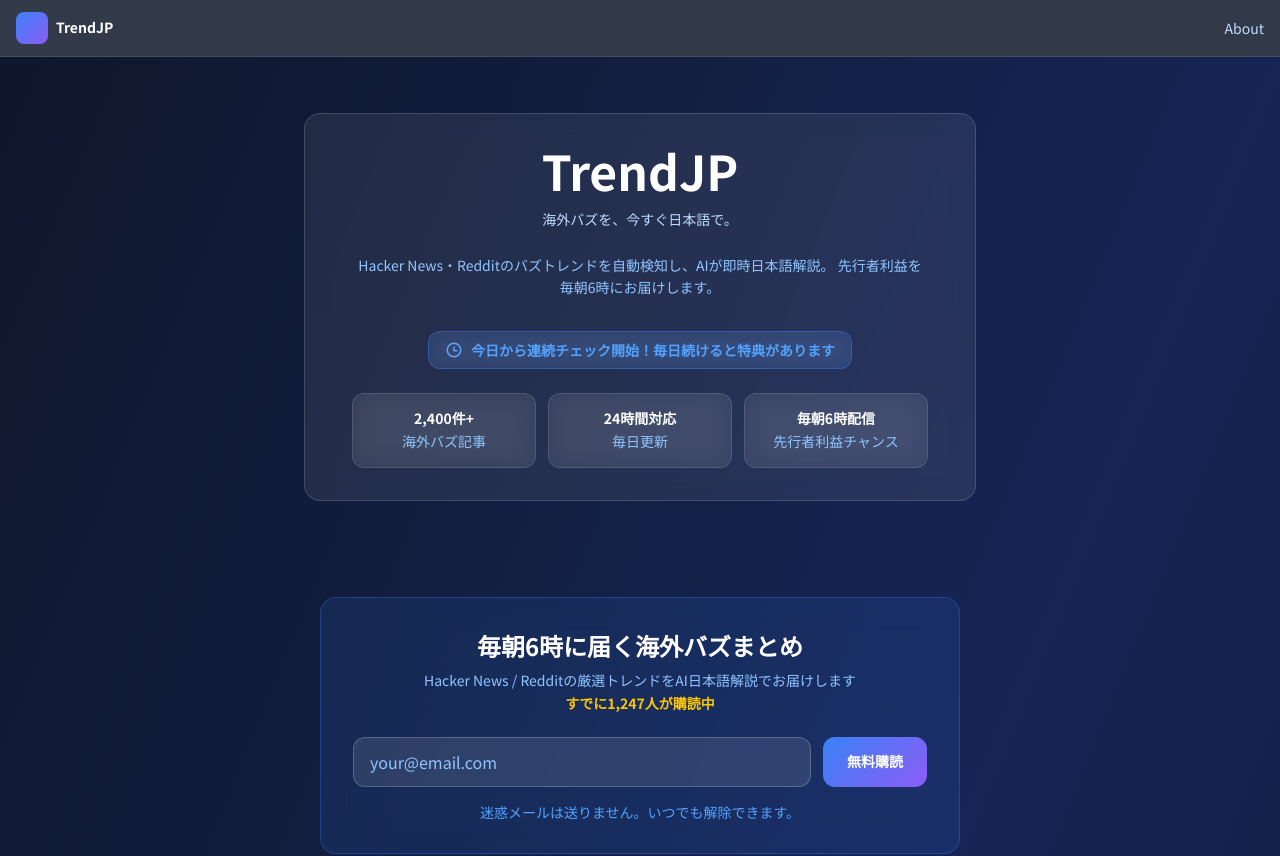
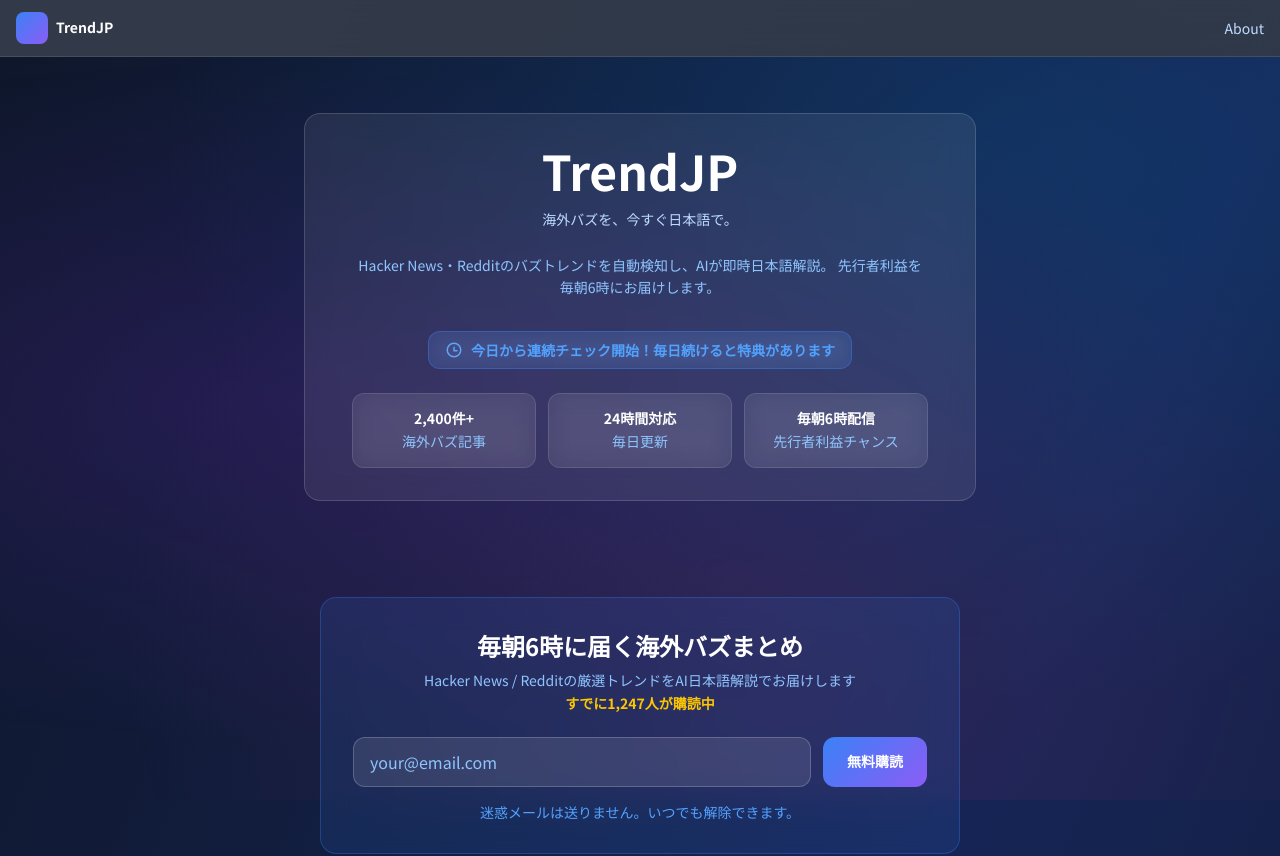
Before and after one commit to pokkori/trendjp, a Next.js app: page / in a window 1280 px wide. Shown: the top 856 px of the page. Built offline with nearby package versions, Linux system fonts and the light colour scheme; no server answers; the database is empty.

Commit message:
fix: Next.js 16 Turbopack--webpackフラグ・KEYWORDSエクスポート修正

```diff
--- a/app/globals.css
+++ b/app/globals.css
@@ -1,4 +1,9 @@
 @import "tailwindcss";
+
+:root {
+  --background: #0F0F1A;
+  --foreground: #F1F5F9;
+}
 
 * {
   box-sizing: border-box;
@@ -21,3 +26,81 @@ p, span, a, button, li {
   backdrop-filter: blur(10px);
   border: 1px solid rgba(255, 255, 255, 0.15);
 }
+
+/* === Pro Dark Theme Base Animations === */
+
+@keyframes float {
+  0%, 100% { transform: translateY(0) scale(1); opacity: 0.3; }
+  50% { transform: translateY(-20px) scale(1.2); opacity: 0.6; }
+}
+
+@keyframes btn-bounce {
+  0% { transform: scale(0.95); }
+  50% { transform: scale(1.03); }
+  100% { transform: scale(1); }
+}
+
+@keyframes shimmer {
+  0% { background-position: 200% 0; }
+  100% { background-position: -200% 0; }
+}
+
+@keyframes skeleton {
+  0% { background-position: 200% 0; }
+  100% { background-position: -200% 0; }
+}
+
+@keyframes scoreFloat {
+  0% { opacity: 1; transform: translateY(0) scale(1.2); }
+  100% { opacity: 0; transform: translateY(-60px) scale(0.8); }
+}
+
+.tabular-nums { font-variant-numeric: tabular-nums; }
+
+/* ============================================================
+   2026 Design Trends
+   ============================================================ */
+
+/* Ambient Mesh Gradient */
+body::before {
+  content: '';
+  position: fixed;
+  inset: 0;
+  pointer-events: none;
+  z-index: 0;
+  background:
+    radial-gradient(ellipse at 20% 50%, rgba(120, 40, 200, 0.18) 0%, transparent 60%),
+    radial-gradient(ellipse at 80% 20%, rgba(0, 180, 255, 0.12) 0%, transparent 60%),
+    radial-gradient(ellipse at 60% 80%, rgba(255, 60, 130, 0.10) 0%, transparent 60%);
+}
+
+/* Glassmorphism */
+.glass-card {
+  background: rgba(255, 255, 255, 0.06);
+  backdrop-filter: blur(12px);
+  -webkit-backdrop-filter: blur(12px);
+  border: 1px solid rgba(255, 255, 255, 0.10);
+  box-shadow: 0 8px 32px rgba(0,0,0,0.3), inset 0 1px 0 rgba(255,255,255,0.08);
+}
+.glow-violet { box-shadow: 0 0 20px rgba(124, 58, 237, 0.4); }
+.glow-cyan   { box-shadow: 0 0 20px rgba(0, 212, 255, 0.4); }
+.glow-pink   { box-shadow: 0 0 20px rgba(236, 72, 153, 0.4); }
+
+/* Button Spring */
+.btn-spring {
+  transition: transform 84ms linear, box-shadow 200ms ease;
+}
+.btn-spring:hover {
+  transform: scale(1.04);
+  transition: transform 400ms cubic-bezier(0.34, 1.56, 0.64, 1);
+}
+.btn-spring:active {
+  transform: scale(0.96);
+  transition: transform 100ms cubic-bezier(0.4, 0, 1, 1);
+}
+
+/* Scrollbar */
+::-webkit-scrollbar { width: 6px; }
+::-webkit-scrollbar-track { background: rgba(255,255,255,0.03); }
+::-webkit-scrollbar-thumb { background: rgba(124,58,237,0.5); border-radius: 3px; }
+::-webkit-scrollbar-thumb:hover { background: rgba(124,58,237,0.8); }
--- a/app/layout.tsx
+++ b/app/layout.tsx
@@ -13,6 +13,7 @@ const notoSansJP = Noto_Sans_JP({
 });
 
 export const metadata: Metadata = {
+  metadataBase: new URL('https://trendjp.vercel.app'),
   title: {
     default: 'TrendJP - 海外バズを今すぐ日本語で',
     template: '%s | TrendJP',
--- a/package.json
+++ b/package.json
@@ -4,7 +4,7 @@
   "private": true,
   "scripts": {
     "dev": "next dev",
-    "build": "next build",
+    "build": "next build --webpack",
     "start": "next start",
     "lint": "eslint",
     "test": "jest"
```
